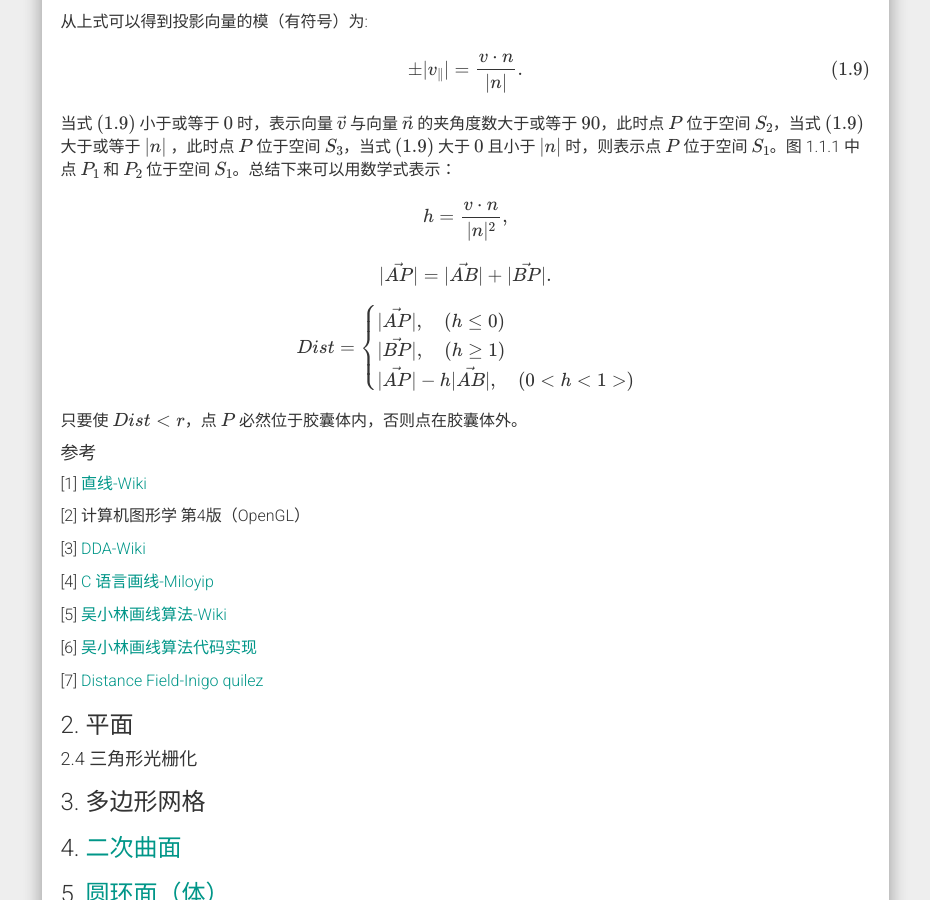
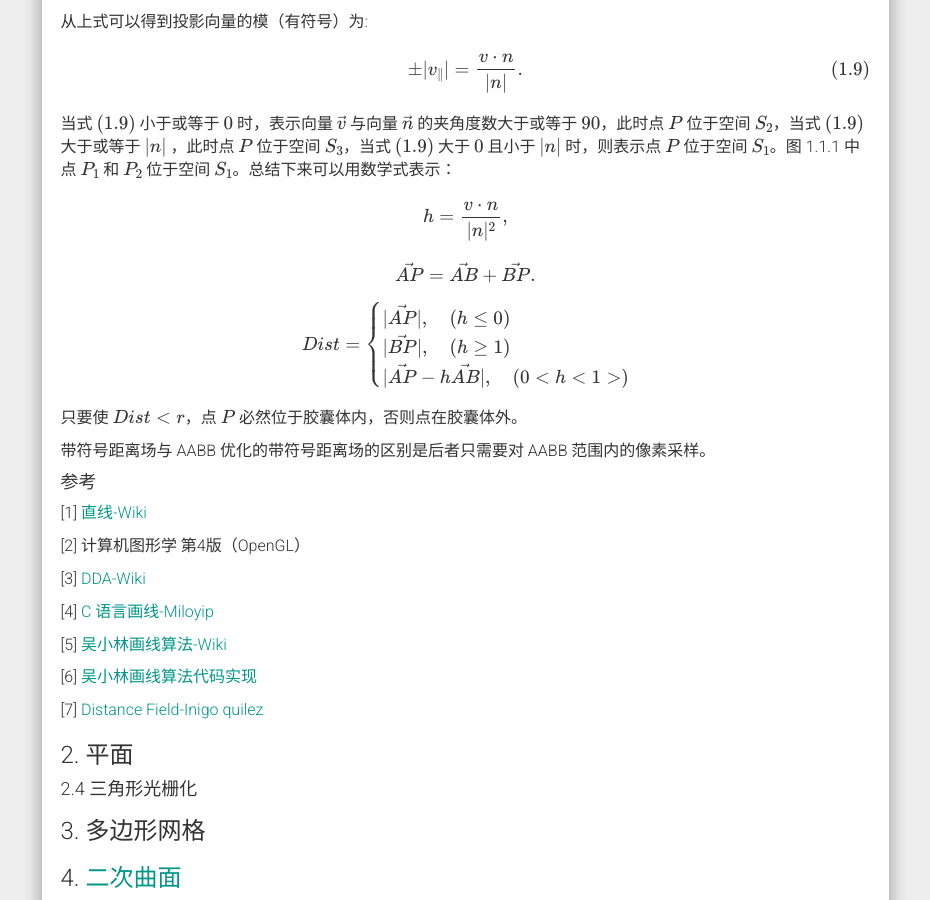
Before and after one commit to microqq/hl, a Jekyll site: the page built from _posts/2021-03-18-Basic-Computer-Graphics.md, in a window 1280 px wide and 900 px high, scrolled down 7316 px. Shown: the whole window, without its empty margins (321-1251 px from the left). Built offline with Jekyll 4.4.1, drawn with Linux system fonts in a browser that asks for light colours; nearby versions of some CDN libraries; formulas are drawn with MathJax 3; comment, search, counter and statistics services are not loaded.

Commit message:
fixed vector addition error

```diff
--- a/_posts/2021-03-18-Basic-Computer-Graphics.md
+++ b/_posts/2021-03-18-Basic-Computer-Graphics.md
@@ -447,7 +447,7 @@ h = \frac{v\cdot{n}}{\vert{n}\vert^2},\\
 $$
 
 $$
-\vert{\vec{AP}}\vert = \vert{\vec{AB}}\vert + \vert{\vec{BP}}\vert.
+\vec{AP} = \vec{AB} + \vec{BP}.
 $$
 
 $$
@@ -455,11 +455,13 @@ Dist =
 \begin{cases}
 \vert{\vec{AP}}\vert,\quad(h\leq{0})\\
 \vert{\vec{BP}}\vert,\quad(h\geq{1})\\
-\vert{\vec{AP}}\vert - h\vert{\vec{AB}}\vert,\quad(0< h < 1>)
+\vert{\vec{AP}- h\vec{AB}}\vert,\quad(0< h < 1>)
 \end{cases}
 $$
 
 只要使 $Dist < r$，点 $P$ 必然位于胶囊体内，否则点在胶囊体外。
+
+带符号距离场与 AABB 优化的带符号距离场的区别是后者只需要对 AABB 范围内的像素采样。
 
 #### 参考
 
```
